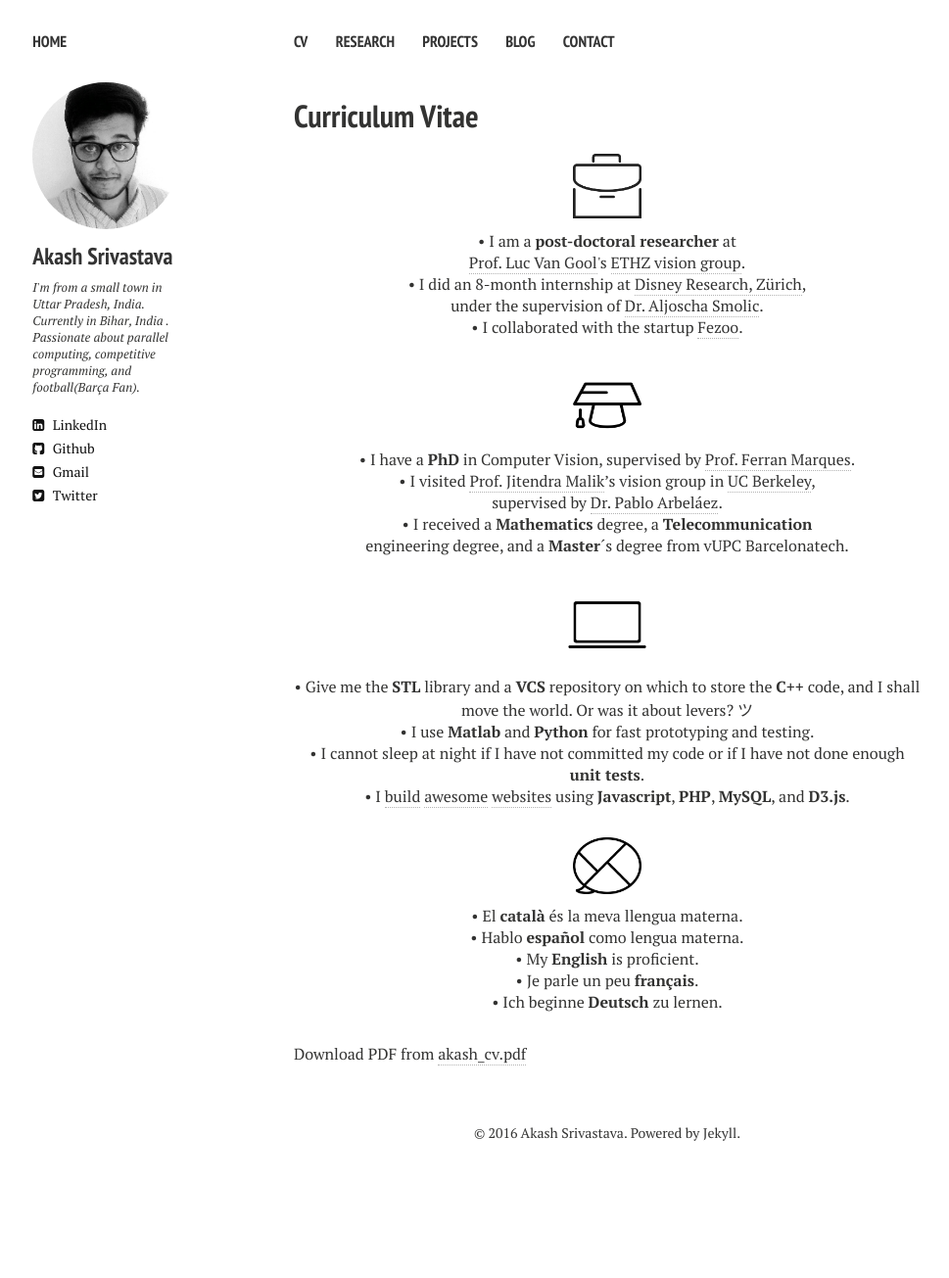
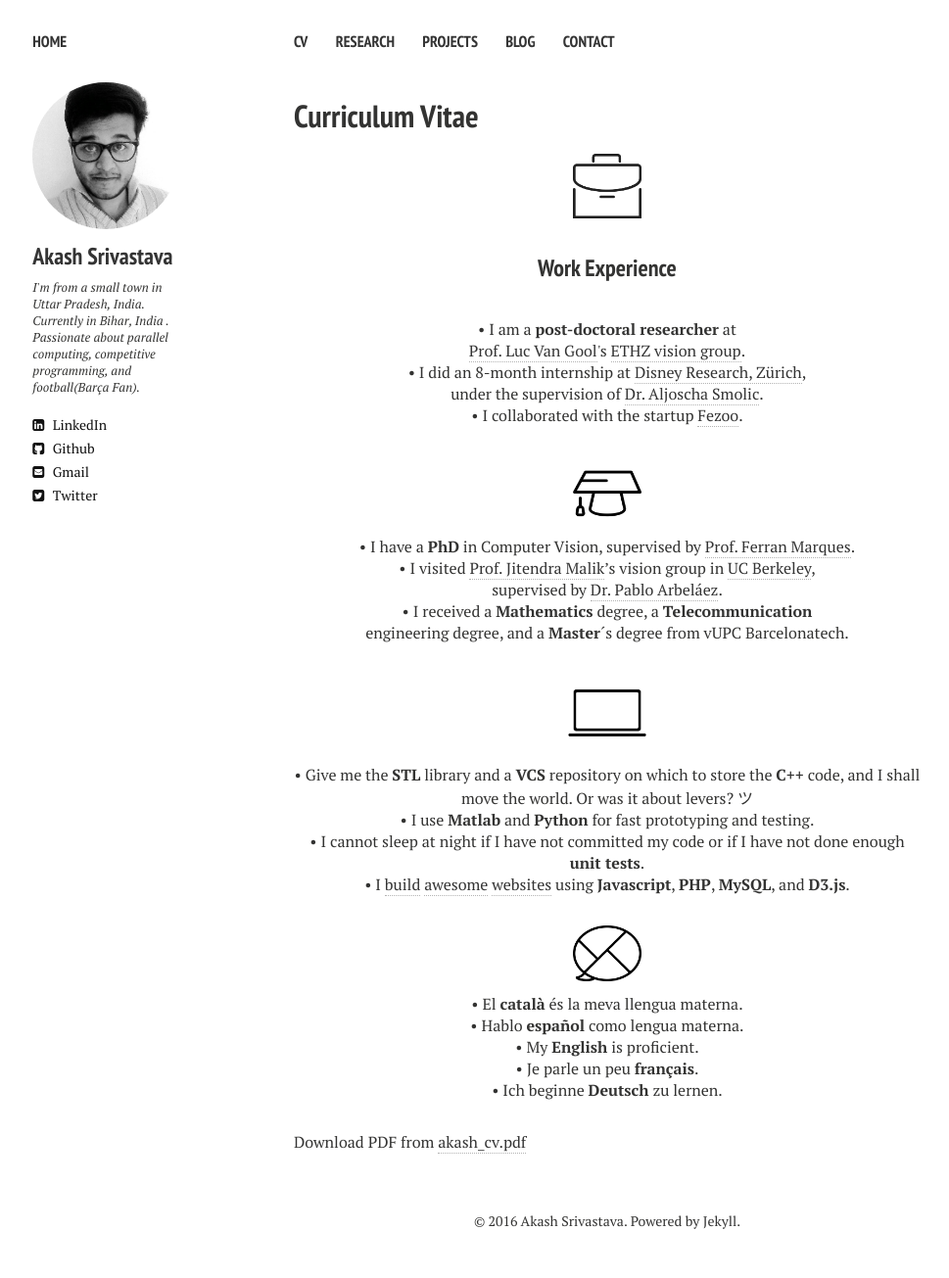
Before and after one commit to Akash1684/akash1684.github.io, a Jekyll site: the page built from cv.md, in a window 1280 px wide. Shown: the whole page at 98% size, without its empty margins (20-989 px from the left). Built offline with Jekyll 4.4.1, drawn with Linux system fonts in a browser that asks for light colours; nearby versions of some CDN libraries; before the commit the page ends 1215 px from its top, so only the background shows below that.

Commit message:
Update cv.html

```diff
--- a/_layouts/cv.html
+++ b/_layouts/cv.html
@@ -45,6 +45,7 @@
     <h1>{{ page.title }}</h1>
     <div class="article-wrap">
     <p align="center" class=bottom-small><img src="{{ site.url }}/images/CV/business.png" alt="Work Experience" width="70" height="70"></p>
+    <h3 align="center" class=bottom-small>Work Experience</h3>
     <p align="center">&#8226 I am a <strong>post-doctoral researcher</strong> at <br><a href="http://www.vision.ee.ethz.ch/members/get_member.cgi?id=1" target="_blank">Prof. Luc Van Gool</a>'s <a href="http://www.vision.ee.ethz.ch/index.en.html" target="_blank">ETHZ vision group</a>.</p>
     <p align="center">&#8226 I did an 8-month internship at <a href="http://www.disneyresearch.com/research-labs/disney-research-zurich/" target="_blank">Disney Research, Zürich</a>,<br>under the supervision of <a href="http://zurich.disneyresearch.com/~smolica/" target="_blank">Dr. Aljoscha Smolic</a>.</p>
     <p align="center" class="bottom-three">&#8226 I collaborated with the startup <a href="http://fezoo.cat" target="_blank">Fezoo</a>.</p>
```
